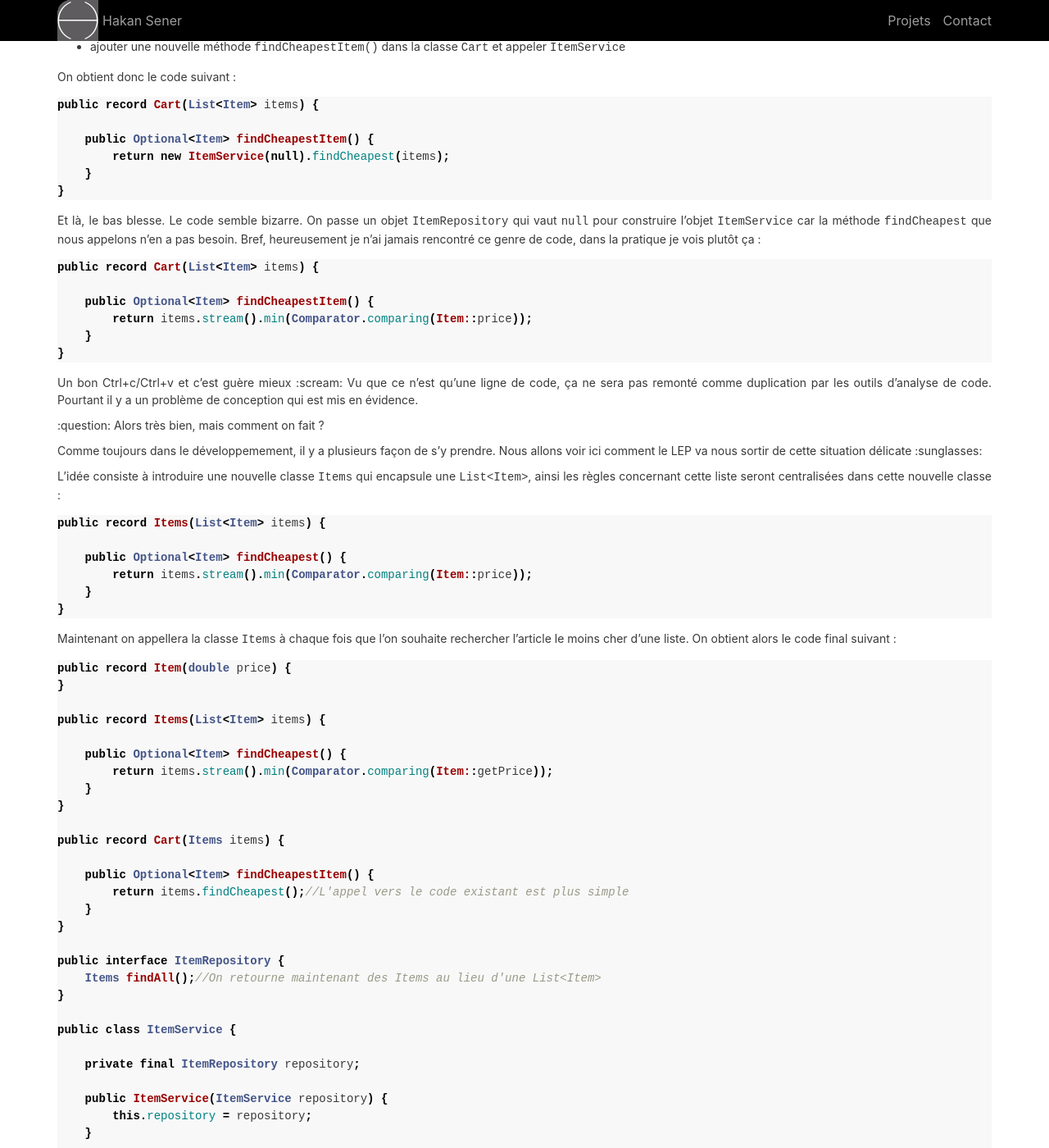
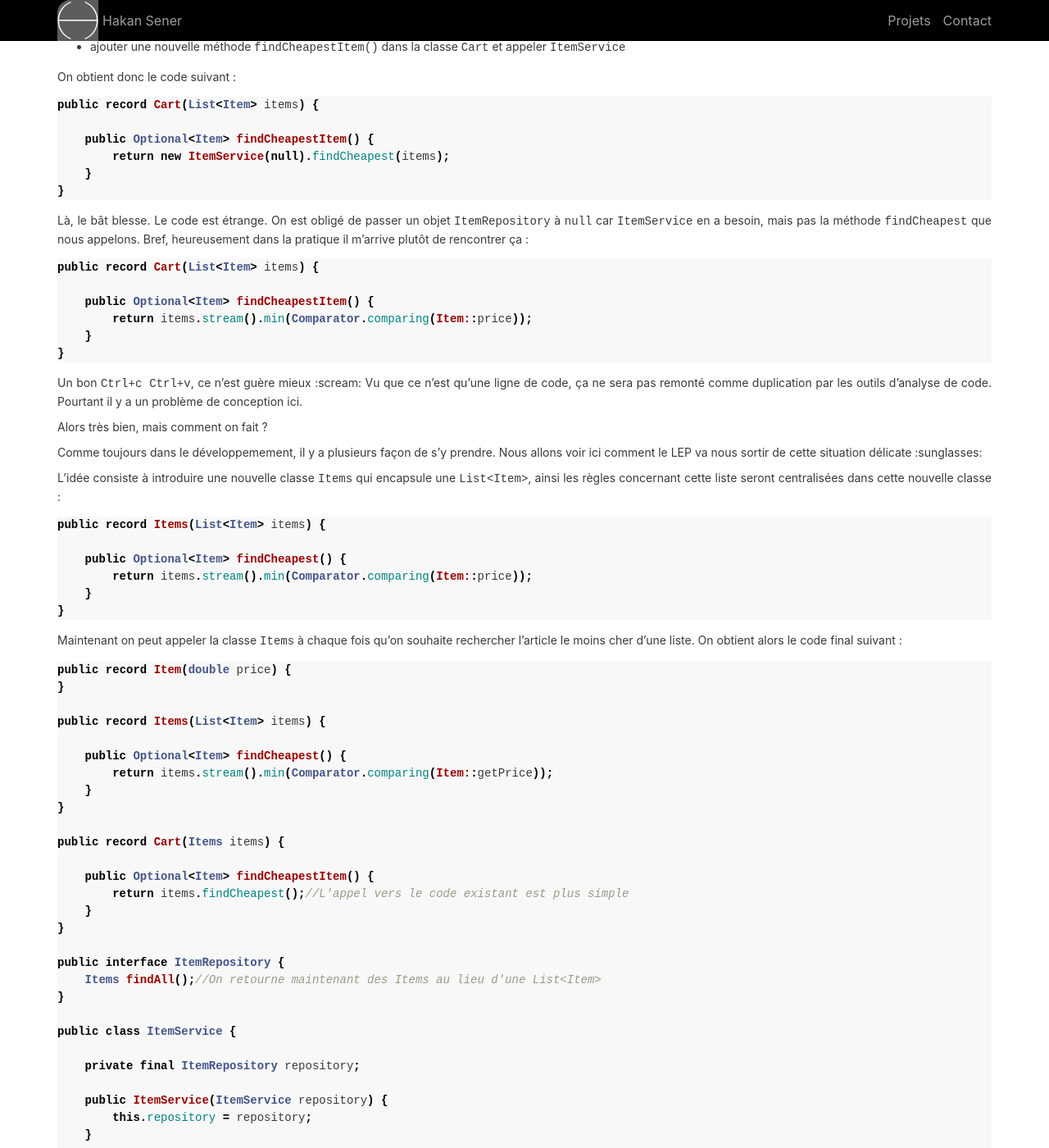
Before and after one commit to senerh/senerh.github.io, a Jekyll site: the page built from _posts/2024-03-31-lep.md, in a window 1280 px wide and 1400 px high, scrolled down 858 px. Shown: the whole window at 82% size. Built offline with Jekyll 4.4.1, drawn with Linux system fonts in a browser that asks for light colours; some of the changed text lies outside the part shown.

Commit message:
article en cours

````diff
--- a/_posts/2024-03-31-lep.md
+++ b/_posts/2024-03-31-lep.md
@@ -57,7 +57,7 @@ public record Cart(List<Item> items) {
 }
 ```
 
-Et là, le bas blesse. Le code semble bizarre. On passe un objet `ItemRepository` qui vaut `null` pour construire l'objet `ItemService` car la méthode `findCheapest` que nous appelons n'en a pas besoin. Bref, heureusement je n'ai jamais rencontré ce genre de code, dans la pratique je vois plutôt ça :
+Là, le bât blesse. Le code est étrange. On est obligé de passer un objet `ItemRepository` à `null` car `ItemService` en a besoin, mais pas la méthode `findCheapest` que nous appelons. Bref, heureusement dans la pratique il m'arrive plutôt de rencontrer ça :
 ```java
 public record Cart(List<Item> items) {
 
@@ -67,10 +67,10 @@ public record Cart(List<Item> items) {
 }
 ```
 
-Un bon Ctrl+c/Ctrl+v et c'est guère mieux :scream:
-Vu que ce n'est qu'une ligne de code, ça ne sera pas remonté comme duplication par les outils d'analyse de code. Pourtant il y a un problème de conception qui est mis en évidence.
+Un bon `Ctrl+c Ctrl+v`, ce n'est guère mieux :scream:
+Vu que ce n'est qu'une ligne de code, ça ne sera pas remonté comme duplication par les outils d'analyse de code. Pourtant il y a un problème de conception ici.
 
-:question: Alors très bien, mais comment on fait ?
+Alors très bien, mais comment on fait ?
 
 Comme toujours dans le développemement, il y a plusieurs façon de s'y prendre. Nous allons voir ici comment le LEP va nous sortir de cette situation délicate :sunglasses:
 
@@ -84,7 +84,7 @@ public record Items(List<Item> items) {
 }
 ```
 
-Maintenant on appellera la classe `Items` à chaque fois que l'on souhaite rechercher l'article le moins cher d'une liste. On obtient alors le code final suivant :
+Maintenant on peut appeler la classe `Items` à chaque fois qu'on souhaite rechercher l'article le moins cher d'une liste. On obtient alors le code final suivant :
 ```java
 public record Item(double price) {
 }
@@ -127,6 +127,6 @@ Ce pattern a aussi pour avantage de pouvoir être mise en place progressivement
 * Pour obtenir une `List<Item>` : `items.items()`
 * Pour obtenir des `Items` : `new Items(liste)`
 
-Pour terminer je vous propose une règle pour détecter les situations dans lequel le pattern LEP peut s'appliquer :
+Pour terminer voici une règle pour détecter les situations dans lequel le pattern LEP peut s'appliquer :
 
 Si on fait un `.stream()` sur une liste qui n'est pas un attribut de la classe, alors on peut mettre en place le pattern LEP.
````
